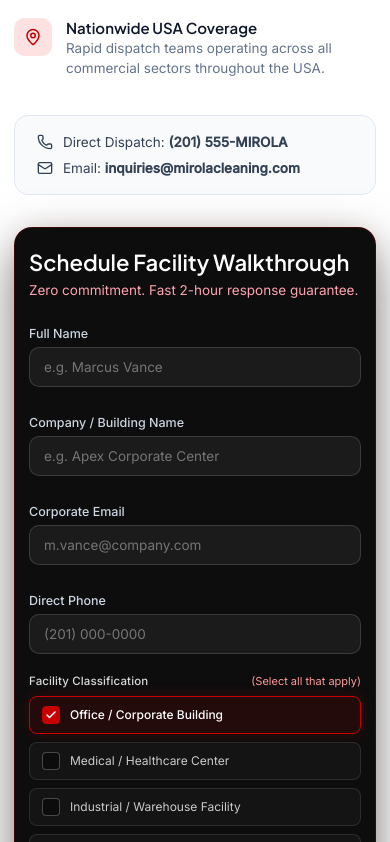
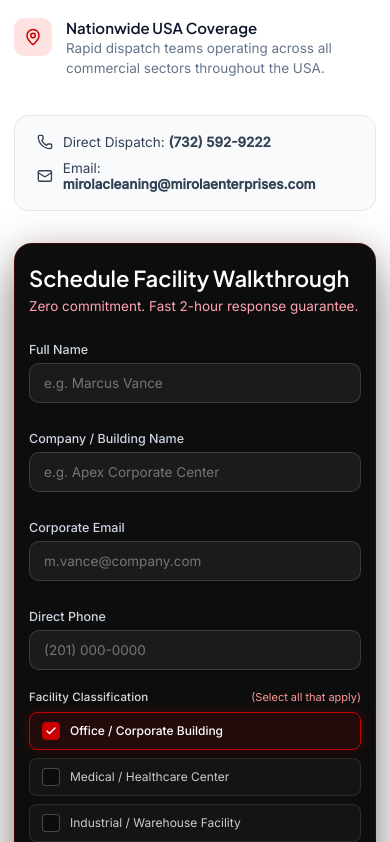
Before and after one commit to Vectorstudio11379/Mirola-Cleaning--Services, a React (Vite) app: page / in a window 390 px wide. Shown: the part 9782-10624 px from the top of the page. Built offline with nearby package versions, Linux system fonts and the light colour scheme.

Commit message:
Update official contact phone to 732-592-9222 and email to mirolacleaning@mirolaenterprises.com

```diff
--- a/src/components/ConsultationModal.tsx
+++ b/src/components/ConsultationModal.tsx
@@ -1,5 +1,6 @@
 import React, { useState } from 'react';
 import { X, CheckCircle2, MapPin, Check, ExternalLink, Mail, AlertCircle } from 'lucide-react';
+import { CONTACT_INFO } from '../constants/contactInfo';
 
 interface ConsultationModalProps {
   isOpen: boolean;
@@ -15,7 +16,7 @@ export const FACILITY_OPTIONS = [
   'Fitness Center / Gym',
 ];
 
-const TARGET_EMAIL = 'inquiries@mirolacleaning.com';
+const TARGET_EMAIL = CONTACT_INFO.email;
 
 export const ConsultationModal: React.FC<ConsultationModalProps> = ({ isOpen, onClose }) => {
   const [isSubmitted, setIsSubmitted] = useState(false);
--- a/src/components/ContactSection.tsx
+++ b/src/components/ContactSection.tsx
@@ -1,8 +1,9 @@
 import React, { useState } from 'react';
 import { Phone, Mail, MapPin, ShieldCheck, CheckCircle2, Check, ExternalLink, AlertCircle } from 'lucide-react';
 import { FACILITY_OPTIONS } from './ConsultationModal';
+import { CONTACT_INFO } from '../constants/contactInfo';
 
-const TARGET_EMAIL = 'inquiries@mirolacleaning.com';
+const TARGET_EMAIL = CONTACT_INFO.email;
 
 export const ContactSection: React.FC = () => {
   const [isSubmitted, setIsSubmitted] = useState(false);
@@ -129,9 +130,9 @@ ${formData.company ? `${formData.company}\n` : ''}${formData.phone}`;
           </div>
 
           <div className="direct-contact-capsule">
-            <a href="tel:2015556476" className="direct-contact-row">
+            <a href={`tel:${CONTACT_INFO.phoneTel}`} className="direct-contact-row">
               <Phone size={16} />
-              <span>Direct Dispatch: <strong>(201) 555-MIROLA</strong></span>
+              <span>Direct Dispatch: <strong>{CONTACT_INFO.phoneDisplay}</strong></span>
             </a>
             <a href={`mailto:${TARGET_EMAIL}`} className="direct-contact-row">
               <Mail size={16} />
--- a/src/components/FooterSection.tsx
+++ b/src/components/FooterSection.tsx
@@ -1,5 +1,6 @@
 import React, { useState } from 'react';
 import { Phone, Mail, MapPin, ArrowRight, ShieldCheck, CheckCircle2 } from 'lucide-react';
+import { CONTACT_INFO } from '../constants/contactInfo';
 interface FooterSectionProps {
   onOpenConsultation: () => void;
   onNavigate?: (path: string) => void;
@@ -91,17 +92,17 @@ export const FooterSection: React.FC<FooterSectionProps> = ({
             </p>
 
             <div className="footer-contact-items">
-              <div className="footer-contact-row">
+              <a href={`tel:${CONTACT_INFO.phoneTel}`} className="footer-contact-row" style={{ textDecoration: 'none', color: 'inherit' }}>
                 <Phone size={15} />
-                <span>(201) 555-MIROLA / USA</span>
-              </div>
-              <div className="footer-contact-row">
+                <span>{CONTACT_INFO.phoneDisplay}</span>
+              </a>
+              <a href={`mailto:${CONTACT_INFO.email}`} className="footer-contact-row" style={{ textDecoration: 'none', color: 'inherit' }}>
                 <Mail size={15} />
-                <span>inquiries@mirolacleaning.com</span>
-              </div>
+                <span>{CONTACT_INFO.email}</span>
+              </a>
               <div className="footer-contact-row">
                 <MapPin size={15} />
-                <span>Serving Commercial Hubs Nationwide in the USA</span>
+                <span>{CONTACT_INFO.address}</span>
               </div>
             </div>
           </div>
--- a/src/components/Navbar.tsx
+++ b/src/components/Navbar.tsx
@@ -16,6 +16,7 @@ import {
   Layers,
   Home
 } from 'lucide-react';
+import { CONTACT_INFO } from '../constants/contactInfo';
 interface NavbarProps {
   currentPath?: string;
   onNavigate?: (path: string) => void;
@@ -110,8 +111,17 @@ export const Navbar: React.FC<NavbarProps> = ({
     setServicesMenuOpen(false);
     setIsServicesPinned(false);
     setJanitorialHovered(false);
-    const el = document.getElementById(sectionId);
-    if (el) el.scrollIntoView({ behavior: 'smooth' });
+
+    if (currentPath !== '/' && onNavigate) {
+      onNavigate('/');
+      setTimeout(() => {
+        const el = document.getElementById(sectionId);
+        if (el) el.scrollIntoView({ behavior: 'smooth' });
+      }, 150);
+    } else {
+      const el = document.getElementById(sectionId);
+      if (el) el.scrollIntoView({ behavior: 'smooth' });
+    }
   };
 
   return (
@@ -536,14 +546,14 @@ export const Navbar: React.FC<NavbarProps> = ({
 
         <div className="drawer-footer">
           <div className="drawer-contact-info">
-            <div className="contact-row">
+            <a href={`tel:${CONTACT_INFO.phoneTel}`} className="contact-row" style={{ textDecoration: 'none', color: 'inherit' }}>
               <Phone size={15} />
-              <span>(201) 555-MIROLA / USA</span>
-            </div>
-            <div className="contact-row">
+              <span>{CONTACT_INFO.phoneDisplay}</span>
+            </a>
+            <a href={`mailto:${CONTACT_INFO.email}`} className="contact-row" style={{ textDecoration: 'none', color: 'inherit' }}>
               <Mail size={15} />
-              <span>inquiries@mirolacleaning.com</span>
-            </div>
+              <span>{CONTACT_INFO.email}</span>
+            </a>
           </div>
 
           <button
--- a/src/components/ServicePageLayout.tsx
+++ b/src/components/ServicePageLayout.tsx
@@ -11,6 +11,7 @@ import {
   ArrowLeft
 } from 'lucide-react';
 import type { AppRoute } from '../types/navigation';
+import { CONTACT_INFO } from '../constants/contactInfo';
 
 export interface GalleryPhoto {
   src: string;
@@ -133,13 +134,13 @@ export const ServicePageLayout: React.FC<ServicePageLayoutProps> = ({
                   <ArrowRight size={16} />
                 </button>
 
-                <a href="tel:2015556476" className="service-phone-link">
+                <a href={`tel:${CONTACT_INFO.phoneTel}`} className="service-phone-link">
                   <div className="phone-icon-pill">
                     <Phone size={16} />
                   </div>
                   <div className="phone-text-group">
                     <span className="phone-label">Direct Facility Line</span>
-                    <span className="phone-number">(201) 555-MIROLA</span>
+                    <span className="phone-number">{CONTACT_INFO.phoneDisplay}</span>
                   </div>
                 </a>
               </div>
--- /dev/null
+++ b/src/constants/contactInfo.ts
@@ -0,0 +1,19 @@
+/**
+ * Central business contact details for Mirola Cleaning Services.
+ * Update these values to reflect real commercial contact information across the entire website.
+ */
+export const CONTACT_INFO = {
+  // Primary Business Phone
+  phoneDisplay: '(732) 592-9222',
+  phoneTel: '7325929222',
+
+  // Primary Inquiries & Consultation Recipient Email
+  email: 'mirolacleaning@mirolaenterprises.com',
+
+  // Corporate Office / Service Location
+  address: 'Serving Commercial Hubs Nationwide in the USA',
+  cityStateZip: 'United States',
+
+  // Service Hours
+  operatingHours: '24/7 Rapid Response & Nightly Janitorial Dispatch',
+} as const;
```
